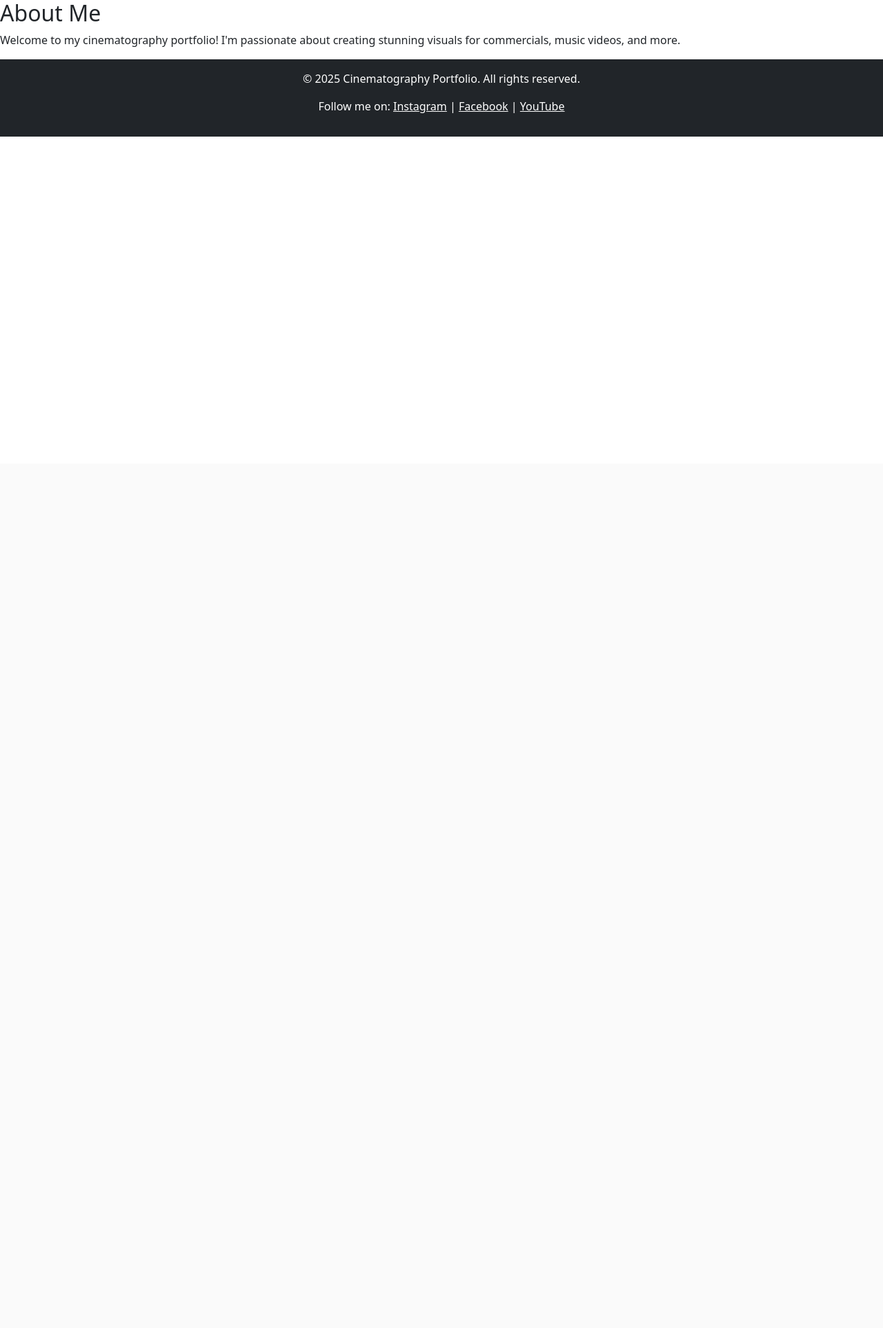
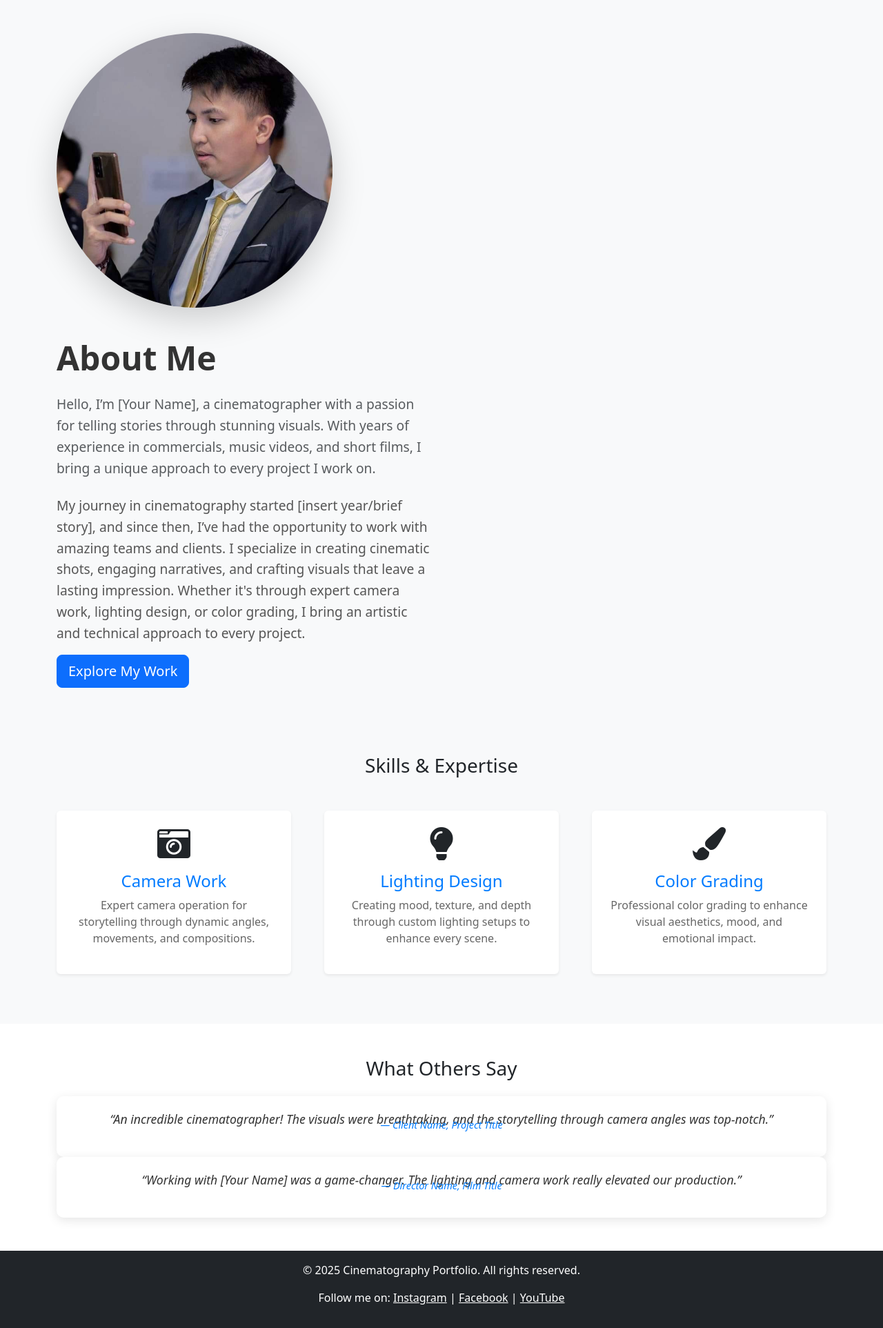
Before and after one commit to jeff-my-github/cinematography-website, a PHP site: page /about.php in a window 1280 px wide. Shown: the part 128-2053 px from the top of the page at 69% size. Before the commit the page ends 326 px from the top, so only its background shows below. Run offline with PHP 8.4, Linux system fonts and the light colour scheme; some libraries are stand-ins or nearby versions.

Commit message:
Version 11: About.php done

```diff
--- a/about.php
+++ b/about.php
@@ -1,7 +1,92 @@
 <!-- about.php -->
 <?php include('includes/header.php'); ?>
-<section class="about">
-    <h2>About Me</h2>
-    <p>Welcome to my cinematography portfolio! I'm passionate about creating stunning visuals for commercials, music videos, and more.</p>
+
+<section class="about py-5">
+    <div class="container">
+        <div class="row align-items-center">
+            <!-- Left Side: Profile Image -->
+            <div class="col-md-6">
+                <div class="about-image">
+                    <img src="assets/images/My Picture.jpg" alt="Profile Picture" class="img-fluid rounded-circle shadow-lg">
+                </div>
+            </div>
+            <!-- Right Side: About Text -->
+            <div class="col-md-6">
+                <div class="about-content">
+                    <h2 class="display-4 mb-4 animate__animated animate__fadeInUp">About Me</h2>
+                    <p class="lead text-muted mb-4 animate__animated animate__fadeInUp">Hello, I’m [Your Name], a cinematographer with a passion for telling stories through stunning visuals. With years of experience in commercials, music videos, and short films, I bring a unique approach to every project I work on.</p>
+                    <p class="animate__animated animate__fadeInUp">
+                        My journey in cinematography started [insert year/brief story], and since then, I’ve had the opportunity to work with amazing teams and clients. I specialize in creating cinematic shots, engaging narratives, and crafting visuals that leave a lasting impression. Whether it's through expert camera work, lighting design, or color grading, I bring an artistic and technical approach to every project.
+                    </p>
+                    <a href="portfolio.php" class="btn btn-primary btn-lg animate__animated animate__fadeInUp">Explore My Work</a>
+                </div>
+            </div>
+        </div>
+    </div>
+</section>
+
+<section class="skills py-5 bg-light">
+    <div class="container">
+        <h3 class="text-center mb-5 animate__animated animate__fadeInUp">Skills & Expertise</h3>
+        <div class="row">
+            <!-- Skill 1 -->
+            <div class="col-md-4">
+                <div class="skill-card p-4 rounded shadow-sm text-center">
+                    <i class="fas fa-camera-retro fa-3x mb-3"></i>
+                    <h4>Camera Work</h4>
+                    <p>Expert camera operation for storytelling through dynamic angles, movements, and compositions.</p>
+                </div>
+            </div>
+            <!-- Skill 2 -->
+            <div class="col-md-4">
+                <div class="skill-card p-4 rounded shadow-sm text-center">
+                    <i class="fas fa-lightbulb fa-3x mb-3"></i>
+                    <h4>Lighting Design</h4>
+                    <p>Creating mood, texture, and depth through custom lighting setups to enhance every scene.</p>
+                </div>
+            </div>
+            <!-- Skill 3 -->
+            <div class="col-md-4">
+                <div class="skill-card p-4 rounded shadow-sm text-center">
+                    <i class="fas fa-paint-brush fa-3x mb-3"></i>
+                    <h4>Color Grading</h4>
+                    <p>Professional color grading to enhance visual aesthetics, mood, and emotional impact.</p>
+                </div>
+            </div>
+        </div>
+    </div>
+</section>
+
+<section class="testimonial py-5">
+    <div class="container">
+        <h3 class="text-center mb-4 animate__animated animate__fadeInUp">What Others Say</h3>
+        <div class="testimonial-carousel owl-carousel">
+            <div class="testimonial-item">
+                <blockquote class="blockquote">
+                    <p class="mb-0">“An incredible cinematographer! The visuals were breathtaking, and the storytelling through camera angles was top-notch.”</p>
+                    <footer class="blockquote-footer">Client Name, <cite title="Source Title">Project Title</cite></footer>
+                </blockquote>
+            </div>
+            <div class="testimonial-item">
+                <blockquote class="blockquote">
+                    <p class="mb-0">“Working with [Your Name] was a game-changer. The lighting and camera work really elevated our production.”</p>
+                    <footer class="blockquote-footer">Director Name, <cite title="Source Title">Film Title</cite></footer>
+                </blockquote>
+            </div>
+            <!-- Add more testimonials as needed -->
+        </div>
+    </div>
 </section>
 <?php include('includes/footer.php'); ?>
+<script>
+    $(document).ready(function(){
+        $(".testimonial-carousel").owlCarousel({
+            items: 1,
+            loop: true,
+            margin: 10,
+            autoplay: true,
+            autoplayTimeout: 5000,
+            autoplayHoverPause: true
+        });
+    });
+</script>
--- a/assets/css/styles.css
+++ b/assets/css/styles.css
@@ -290,3 +290,68 @@
 .social-media-links a {
     margin-right: 20px; /* Space between each social icon */
 }
+/* About Section */
+.about {
+    background-color: #f8f9fa;
+}
+
+.about-image img {
+    width: 100%;
+    max-width: 400px;
+    height: auto;
+    margin-bottom: 20px;
+    box-shadow: 0 4px 15px rgba(0, 0, 0, 0.1);
+}
+
+.about-content h2 {
+    font-size: 3rem;
+    color: #333;
+    font-weight: 700;
+}
+
+.about-content p {
+    font-size: 1.2rem;
+    color: #555;
+    line-height: 1.6;
+}
+
+/* Skill Cards */
+.skill-card {
+    background-color: #fff;
+    box-shadow: 0 4px 10px rgba(0, 0, 0, 0.1);
+    transition: transform 0.3s ease, box-shadow 0.3s ease;
+}
+
+.skill-card:hover {
+    transform: translateY(-10px);
+    box-shadow: 0 8px 15px rgba(0, 0, 0, 0.2);
+}
+
+.skill-card h4 {
+    font-size: 1.5rem;
+    color: #007bff;
+}
+
+.skill-card p {
+    color: #666;
+}
+
+/* Testimonial Carousel */
+.testimonial-item {
+    text-align: center;
+    padding: 20px;
+    background-color: #fff;
+    border-radius: 10px;
+    box-shadow: 0 4px 15px rgba(0, 0, 0, 0.1);
+}
+
+.testimonial-item blockquote {
+    font-style: italic;
+    color: #333;
+    font-size: 1.1rem;
+}
+
+.testimonial-item footer {
+    font-size: 0.9rem;
+    color: #007bff;
+}
```
Also changed, not shown: assets/images/Banner.jpg (added), assets/images/My Picture.jpg (added).
